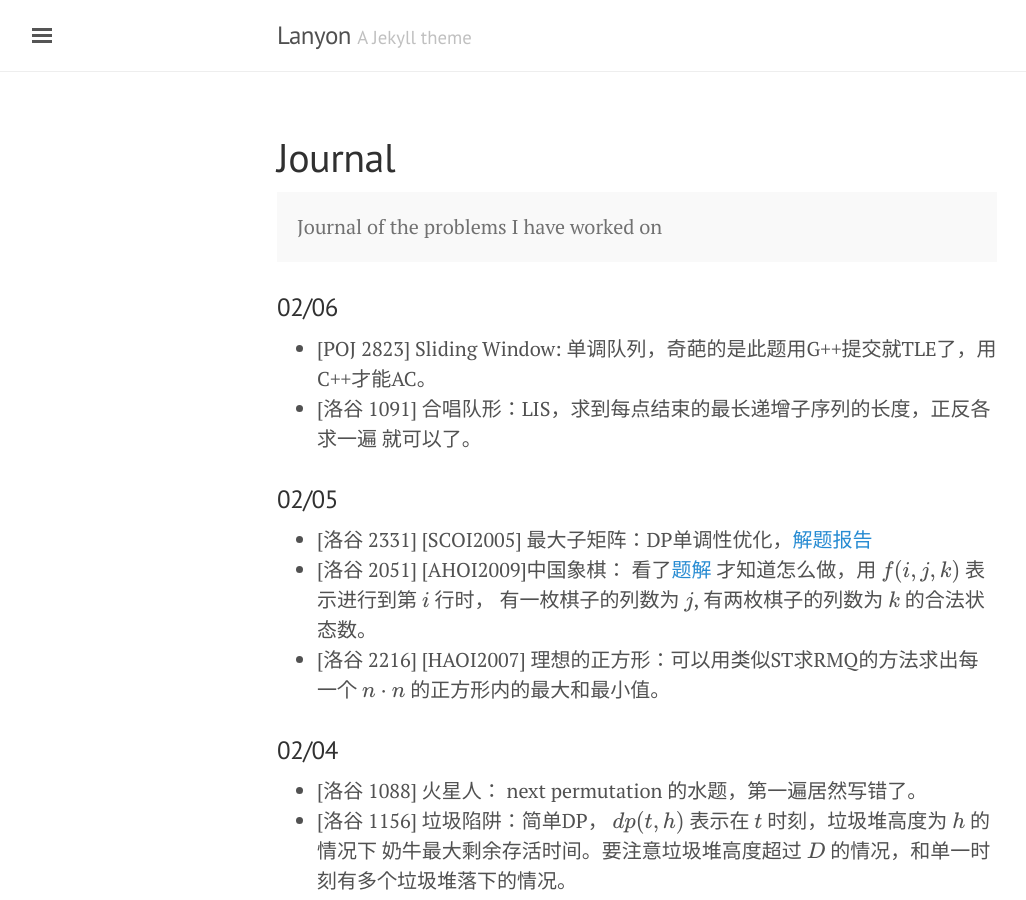
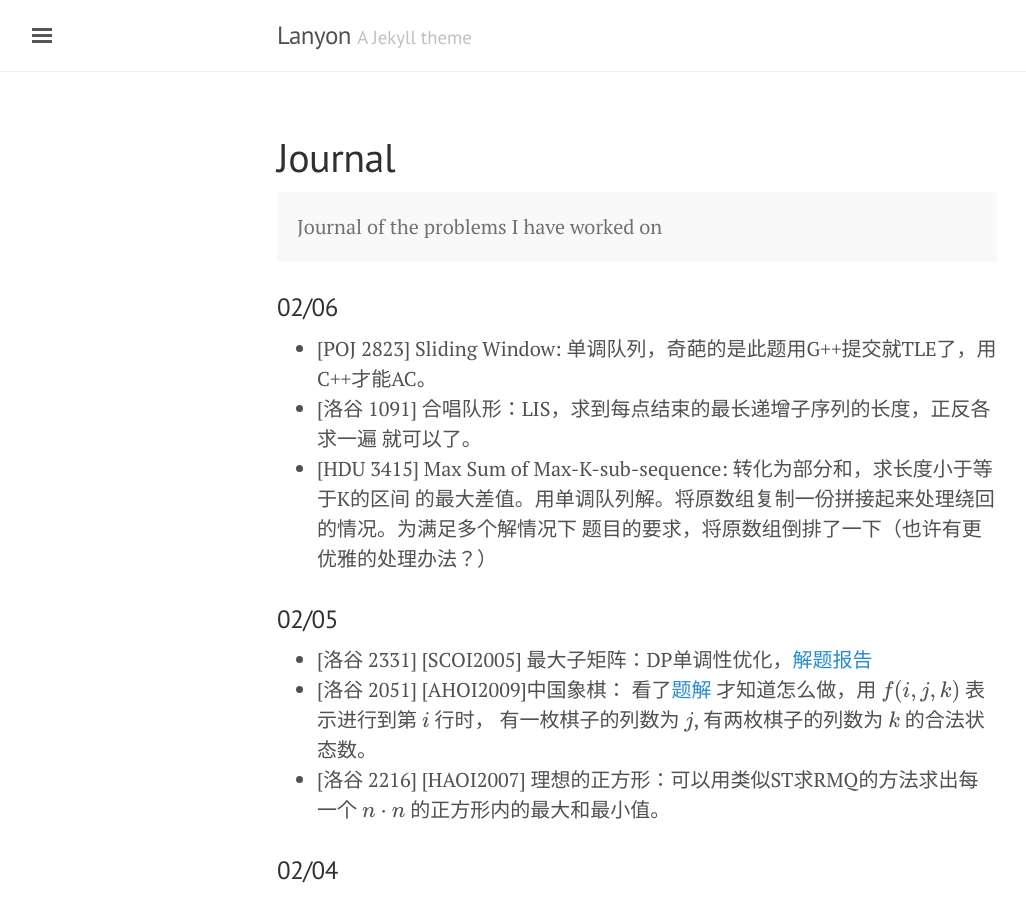
Before and after one commit to atubo/online-judge, a Jekyll site: the page built from docs/journal.md, in a window 1280 px wide and 900 px high. Shown: the whole window, without its empty margins (3-1029 px from the left). Built offline with Jekyll 4.4.1, drawn with Linux system fonts in a browser that asks for light colours; formulas are drawn with MathJax 3.

Commit message:
[HDU 3415] Max Sum of Max-K-sub-sequence

```diff
--- a/docs/journal.md
+++ b/docs/journal.md
@@ -11,6 +11,9 @@ Journal of the problems I have worked on
 * [POJ 2823] Sliding Window: 单调队列，奇葩的是此题用G++提交就TLE了，用C++才能AC。
 * [洛谷 1091] 合唱队形：LIS，求到每点结束的最长递增子序列的长度，正反各求一遍
 就可以了。
+* [HDU 3415] Max Sum of Max-K-sub-sequence: 转化为部分和，求长度小于等于K的区间
+的最大差值。用单调队列解。将原数组复制一份拼接起来处理绕回的情况。为满足多个解情况下
+题目的要求，将原数组倒排了一下（也许有更优雅的处理办法？）
 
 ### 02/05
 * [洛谷 2331] [SCOI2005] 最大子矩阵：DP单调性优化，[解题报告]({{ site.baseurl }}{% post_url 2017-02-05-luogu-2331 %})
```
Also changed, not shown: 1 other file.
